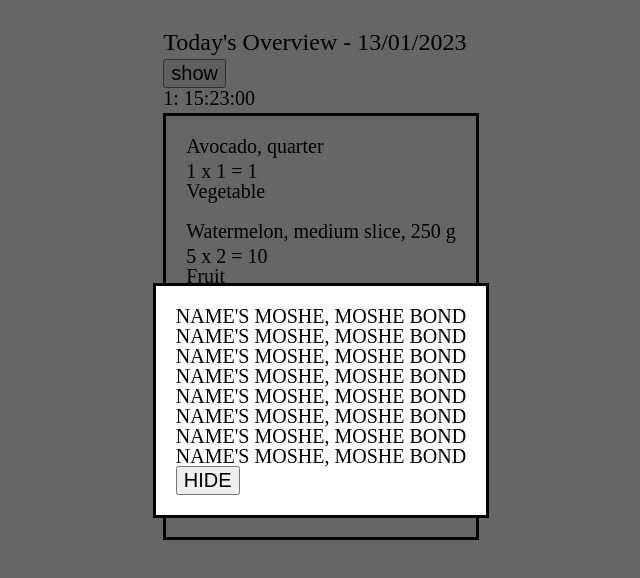
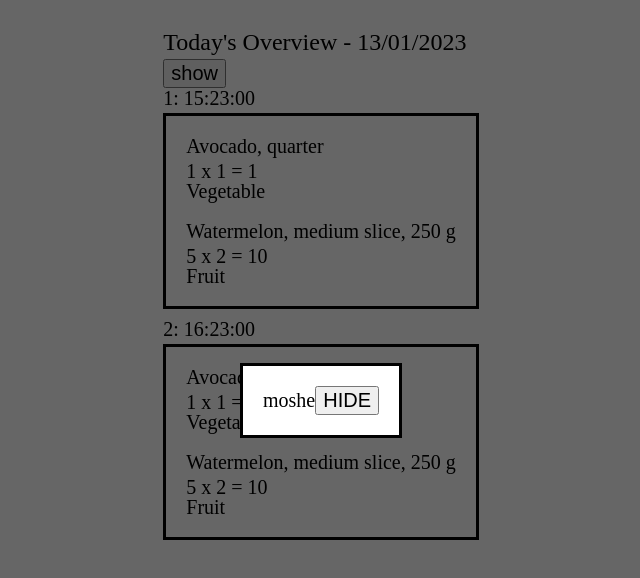
Before and after one commit to slimarev92/openw2, an Angular app: page / in a window 1280 px wide. Both pictures are taken after a click on the button "show". Shown: the top 578 px of the page, without its empty margins (319-959 px from the left). Built offline with nearby package versions, Linux system fonts and the light colour scheme.

Commit message:
Added basic "add item" component.

```diff
--- /dev/null
+++ b/src/app/components/add-item/add-item.component.ts
@@ -0,0 +1,11 @@
+import { Component, Input } from "@angular/core";
+
+@Component({
+    selector: "oww-add-item",
+    template: `{{name}}`,
+    standalone: true
+})
+export class AddItemComponent {
+    @Input()
+    name: string = "";
+}
--- a/src/app/components/daily-overview/daily-overview.component.html
+++ b/src/app/components/daily-overview/daily-overview.component.html
@@ -13,14 +13,7 @@
 </ng-container>
 
 <ng-template #moshe>
-    <p>NAME'S MOSHE, MOSHE BOND</p>
-    <p>NAME'S MOSHE, MOSHE BOND</p>
-    <p>NAME'S MOSHE, MOSHE BOND</p>
-    <p>NAME'S MOSHE, MOSHE BOND</p>
-    <p>NAME'S MOSHE, MOSHE BOND</p>
-    <p>NAME'S MOSHE, MOSHE BOND</p>
-    <p>NAME'S MOSHE, MOSHE BOND</p>
-    <p>NAME'S MOSHE, MOSHE BOND</p>
+    <oww-add-item name="moshe"></oww-add-item>
 
     <button (click)="hide()">HIDE</button>
 </ng-template>
--- a/src/app/components/daily-overview/daily-overview.component.ts
+++ b/src/app/components/daily-overview/daily-overview.component.ts
@@ -4,6 +4,7 @@ import { Component, TemplateRef, ViewChild } from "@angular/core";
 import { Meal } from "src/app/models/meal";
 import { MealItemType } from "src/app/models/meal-type";
 import { DialogService } from "src/app/services/dialog.service";
+import { AddItemComponent } from "src/app/components/add-item/add-item.component";
 
 @Component({
     selector: "oww-daily-overview",
@@ -11,7 +12,8 @@ import { DialogService } from "src/app/services/dialog.service";
     styleUrls: ["./daily-overview.component.scss"],
     standalone: true,
     imports: [
-        CommonModule
+        CommonModule,
+        AddItemComponent
     ]
 })
 export class DailyOverviewComponent {
```
